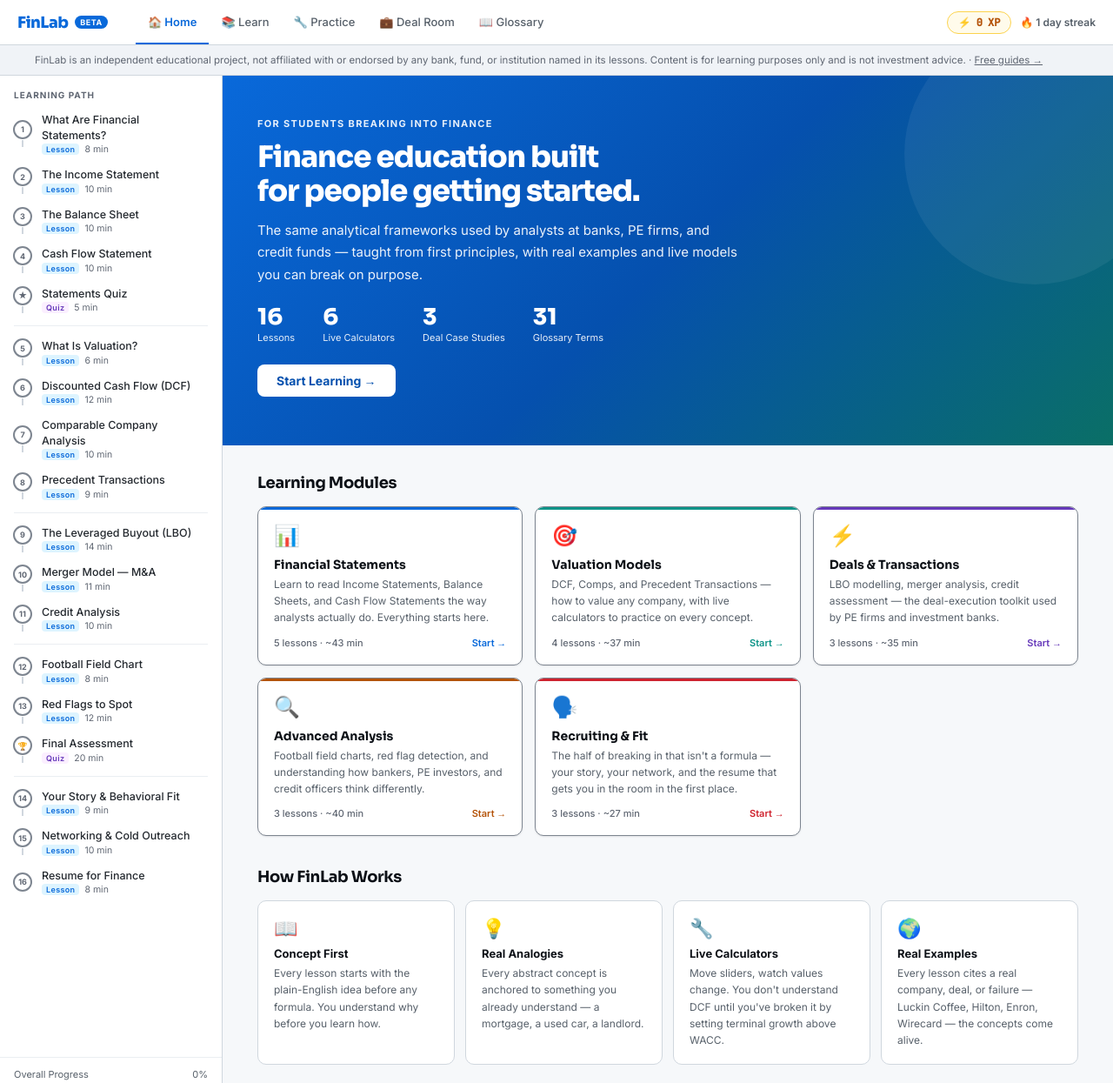
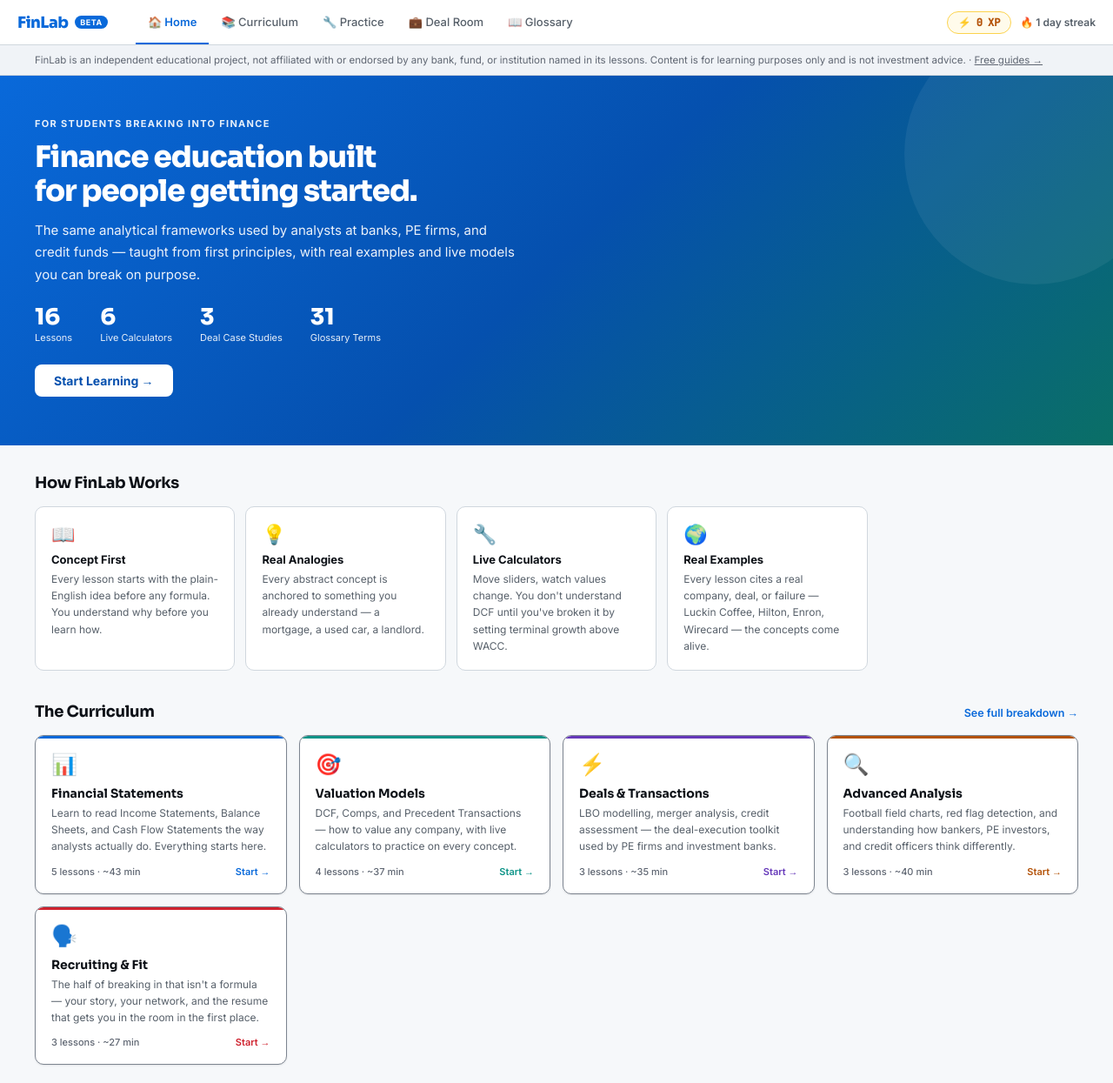
Before and after one commit to abdullohik/finlab, a plain HTML site: page index.html in a window 1280 px wide. Shown: the top 1245 px of the page at 87% size. Drawn offline with Linux system fonts and the light colour scheme.

Commit message:
Make the sidebar contextual and restructure Home as a real landing page
The old first-visit experience opened straight into the full app shell:
sidebar with all 18 lessons already expanded, plus a home page that led
with a full curriculum grid before explaining what the platform even is
or why it's built the way it is. It read as being dropped mid-app rather
than landing on a page that orients you first — not how Coursera/CFI/
Khan Academy structure a first visit.

- Sidebar is now contextual: it only renders once you're actually inside
  a lesson (in-course navigation), not while browsing Home, Curriculum,
  Practice, Deal Room, or Glossary. Toggled via a `no-sidebar` class on
  <body> in showPageInternal/openLessonInternal.
- Home page reordered: Hero -> How FinLab Works (explain the pedagogy
  and what this is before anything else) -> curriculum overview (with a
  "See full breakdown" link) -> module grid. Curriculum detail moved off
  the first screen instead of being the second thing anyone sees.
- The "Learn" page is no longer a near-duplicate of the home module grid
  — renamed "Curriculum" and rebuilt as a real syllabus: each module is
  a <details> block (first one open by default) that expands to show
  every lesson with its type tag and duration, click straight into any
  of them. This is the actual full-breakdown page now.

Co-Authored-By: Claude Sonnet 5 <noreply@anthropic.com>

```diff
--- a/css/style.css
+++ b/css/style.css
@@ -49,6 +49,13 @@ a{color:inherit;}
 /* LAYOUT */
 .workspace{display:flex;flex:1;overflow:hidden;height:calc(100vh - 52px);position:relative;}
 .sidebar-scrim{display:none;}
+/* Sidebar is contextual: it's in-course navigation, so it only shows up once
+   you're actually inside a lesson — not while browsing/orienting on Home,
+   Curriculum, Practice, Deal Room, or Glossary. Keeps the first-visit
+   experience readable instead of dumping the entire 18-item syllabus and the
+   full app chrome on someone before they've decided to start. */
+body.no-sidebar .sidebar{display:none;}
+body.no-sidebar .menu-toggle{visibility:hidden;}
 
 /* SIDEBAR */
 .sidebar{width:var(--sidebar-w);min-width:var(--sidebar-w);background:var(--surface);border-right:1px solid var(--line);display:flex;flex-direction:column;overflow-y:auto;flex-shrink:0;}
@@ -130,6 +137,25 @@ a{color:inherit;}
 .how-icon{font-size:22px;margin-bottom:8px;}
 .how-title{font-size:13px;font-weight:700;color:var(--ink);margin-bottom:5px;}
 .how-desc{font-size:12px;color:var(--ink3);line-height:1.6;}
+
+/* CURRICULUM / SYLLABUS */
+.syllabus-module{border:1px solid var(--line-ui);border-radius:var(--r2);margin-bottom:12px;overflow:hidden;background:var(--surface);box-shadow:var(--shadow-sm);}
+.syllabus-summary{display:flex;align-items:center;gap:14px;padding:16px 40px 16px 16px;cursor:pointer;list-style:none;position:relative;border-left:4px solid transparent;}
+.syllabus-summary::-webkit-details-marker{display:none;}
+.syllabus-summary::after{content:'▾';position:absolute;right:16px;top:50%;transform:translateY(-50%);color:var(--ink4);transition:transform .15s;font-size:12px;}
+details[open]>.syllabus-summary::after{transform:translateY(-50%) rotate(180deg);}
+.syllabus-summary:hover{background:var(--canvas);}
+.syllabus-summary.m-blue{border-left-color:var(--blue);}
+.syllabus-summary.m-teal{border-left-color:var(--teal);}
+.syllabus-summary.m-purple{border-left-color:var(--purple);}
+.syllabus-summary.m-amber{border-left-color:var(--amber);}
+.syllabus-summary.m-red{border-left-color:var(--red);}
+.syllabus-list{border-top:1px solid var(--line2);}
+.syllabus-row{display:flex;align-items:center;gap:12px;width:100%;padding:11px 16px 11px 24px;background:none;border:none;border-bottom:1px solid var(--line2);cursor:pointer;text-align:left;font:inherit;}
+.syllabus-row:last-child{border-bottom:none;}
+.syllabus-row:hover{background:var(--canvas);}
+.syllabus-row-title{flex:1;font-size:13px;color:var(--ink2);}
+.syllabus-row-min{font-size:11px;color:var(--ink4);font-family:var(--mono);}
 
 /* LESSON */
 .lesson-header{background:var(--surface);border-bottom:1px solid var(--line);padding:20px 40px 0;}
--- a/index.html
+++ b/index.html
@@ -24,7 +24,7 @@
   <button class="logo" id="logoBtn" type="button">FinLab<span class="logo-badge">BETA</span></button>
   <nav class="top-nav" aria-label="Primary">
     <button class="top-nav-btn" data-page="home" type="button" aria-current="page">🏠 Home</button>
-    <button class="top-nav-btn" data-page="learn" type="button">📚 Learn</button>
+    <button class="top-nav-btn" data-page="learn" type="button">📚 Curriculum</button>
     <button class="top-nav-btn" data-page="practice" type="button">🔧 Practice</button>
     <button class="top-nav-btn" data-page="dealroom" type="button">💼 Deal Room</button>
     <button class="top-nav-btn" data-page="glossary" type="button">📖 Glossary</button>
--- a/js/engine.js
+++ b/js/engine.js
@@ -412,6 +412,7 @@ function showPageInternal(id){
   if (navBtn) navBtn.setAttribute('aria-current','page');
   byId('mainArea').scrollTop = 0;
   closeMobileSidebar();
+  document.body.classList.add('no-sidebar');
   if (id === 'glossary') renderGlossaryList('');
   if (id === 'recall') startRecallSession();
   updateFeedbackLink(id);
@@ -435,6 +436,7 @@ function openLessonInternal(id){
   byId('mainArea').scrollTop = 0;
   highlightSidebar(id);
   closeMobileSidebar();
+  document.body.classList.remove('no-sidebar');
   if (lesson.calc === 'dcf') dcfCalc(id);
   if (lesson.calc === 'lbo') lboCalc(id);
   if (lesson.calc === 'credit') creditCalc(id);
@@ -1117,7 +1119,30 @@ function buildHomePage(){
   const certSection = el('div', { id:'certSection' });
   page.append(certSection);
   const content = el('div', { class:'home-content' });
-  content.append(el('div', { class:'section-heading' }, 'Learning Modules'));
+
+  // "How it works" comes before the curriculum grid on purpose — a first-time
+  // visitor should understand what kind of platform this is and why it's
+  // built this way before being handed the full 5-module syllabus. The
+  // syllabus itself lives one click away on the Curriculum page.
+  content.append(el('div', { class:'section-heading' }, 'How FinLab Works'));
+  const how = el('div', { class:'how-grid' });
+  [
+    ['📖','Concept First','Every lesson starts with the plain-English idea before any formula. You understand why before you learn how.'],
+    ['💡','Real Analogies','Every abstract concept is anchored to something you already understand — a mortgage, a used car, a landlord.'],
+    ['🔧','Live Calculators','Move sliders, watch values change. You don\'t understand DCF until you\'ve broken it by setting terminal growth above WACC.'],
+    ['🌍','Real Examples','Every lesson cites a real company, deal, or failure — Luckin Coffee, Hilton, Enron, Wirecard — the concepts come alive.'],
+  ].forEach(([icon,title,desc]) => how.append(el('div', { class:'how-card' },
+    el('div', { class:'how-icon', 'aria-hidden':'true' }, icon),
+    el('div', { class:'how-title', text:title },),
+    el('div', { class:'how-desc', text:desc }))));
+  content.append(how);
+
+  const modHeadRow = el('div', { style:'display:flex;align-items:baseline;justify-content:space-between;margin-bottom:16px;flex-wrap:wrap;gap:8px;' },
+    el('div', { class:'section-heading', style:'margin-bottom:0;' }, 'The Curriculum'));
+  const seeAllLink = el('button', { type:'button', style:'background:none;border:none;cursor:pointer;font-size:12.5px;font-weight:600;color:var(--blue);' }, 'See full breakdown →');
+  seeAllLink.addEventListener('click', () => showPage('learn'));
+  modHeadRow.append(seeAllLink);
+  content.append(modHeadRow);
   const grid = el('div', { class:'module-grid' });
   MODULES.forEach(mod => {
     const modLessons = LESSONS.filter(l=>l.module===mod.id);
@@ -1134,18 +1159,6 @@ function buildHomePage(){
     grid.append(card);
   });
   content.append(grid);
-  content.append(el('div', { class:'section-heading' }, 'How FinLab Works'));
-  const how = el('div', { class:'how-grid' });
-  [
-    ['📖','Concept First','Every lesson starts with the plain-English idea before any formula. You understand why before you learn how.'],
-    ['💡','Real Analogies','Every abstract concept is anchored to something you already understand — a mortgage, a used car, a landlord.'],
-    ['🔧','Live Calculators','Move sliders, watch values change. You don\'t understand DCF until you\'ve broken it by setting terminal growth above WACC.'],
-    ['🌍','Real Examples','Every lesson cites a real company, deal, or failure — Luckin Coffee, Hilton, Enron, Wirecard — the concepts come alive.'],
-  ].forEach(([icon,title,desc]) => how.append(el('div', { class:'how-card' },
-    el('div', { class:'how-icon', 'aria-hidden':'true' }, icon),
-    el('div', { class:'how-title', text:title },),
-    el('div', { class:'how-desc', text:desc }))));
-  content.append(how);
   page.append(content);
   return page;
 }
@@ -1155,21 +1168,33 @@ function statBlock(val,label){
 
 function buildLearnIndexPage(){
   const page = el('div', { class:'page', id:'page-learn' });
-  const wrap = el('div', { style:'padding:32px 40px;' });
-  wrap.append(el('div', { class:'section-heading' }, 'All Modules'));
-  const grid = el('div', { class:'module-grid' });
-  MODULES.forEach(mod => {
+  const wrap = el('div', { style:'padding:32px 40px;max-width:760px;' });
+  wrap.append(el('div', { class:'section-heading' }, 'The Full Curriculum'));
+  wrap.append(el('p', { style:'font-size:13.5px;color:var(--ink3);line-height:1.75;margin-bottom:24px;', text:'Every module, every lesson, in order. Expand a module to see exactly what\'s inside before you start it.' }));
+  MODULES.forEach((mod, mi) => {
     const modLessons = LESSONS.filter(l=>l.module===mod.id);
     const mins = modLessons.reduce((s,l)=>s+l.minutes,0);
-    const card = el('button', { type:'button', class:`module-card m-${mod.color}` },
-      el('div', { class:'module-icon', 'aria-hidden':'true' }, mod.icon),
-      el('div', { class:'module-name', text:mod.name }),
-      el('div', { class:'module-desc', text:mod.desc }),
-      el('div', { class:'module-footer' }, el('span', { class:'module-lessons' }, `${modLessons.length} lessons · ~${mins} min`)));
-    card.addEventListener('click', () => openLesson(modLessons[0].id));
-    grid.append(card);
+    const details = el('details', mi===0 ? { class:'syllabus-module', open:'' } : { class:'syllabus-module' });
+    const summary = el('summary', { class:`syllabus-summary m-${mod.color}` },
+      el('span', { class:'module-icon', 'aria-hidden':'true', style:'margin-bottom:0;' }, mod.icon),
+      el('span', { style:'flex:1;' },
+        el('div', { class:'module-name', text:mod.name }),
+        el('div', { class:'module-desc', style:'margin-bottom:0;', text:mod.desc })),
+      el('span', { style:'font-size:11px;color:var(--ink4);font-weight:600;white-space:nowrap;' }, `${modLessons.length} · ~${mins} min`)
+    );
+    details.append(summary);
+    const list = el('div', { class:'syllabus-list' });
+    modLessons.forEach(l => {
+      const row = el('button', { type:'button', class:'syllabus-row' },
+        el('span', { class:`path-tag ${l.type==='quiz'?'tag-quiz':'tag-lesson'}` }, l.type==='quiz'?'Quiz':'Lesson'),
+        el('span', { class:'syllabus-row-title', text:l.title }),
+        el('span', { class:'syllabus-row-min' }, l.minutes+' min'));
+      row.addEventListener('click', () => openLesson(l.id));
+      list.append(row);
+    });
+    details.append(list);
+    wrap.append(details);
   });
-  wrap.append(grid);
   page.append(wrap);
   return page;
 }
```
